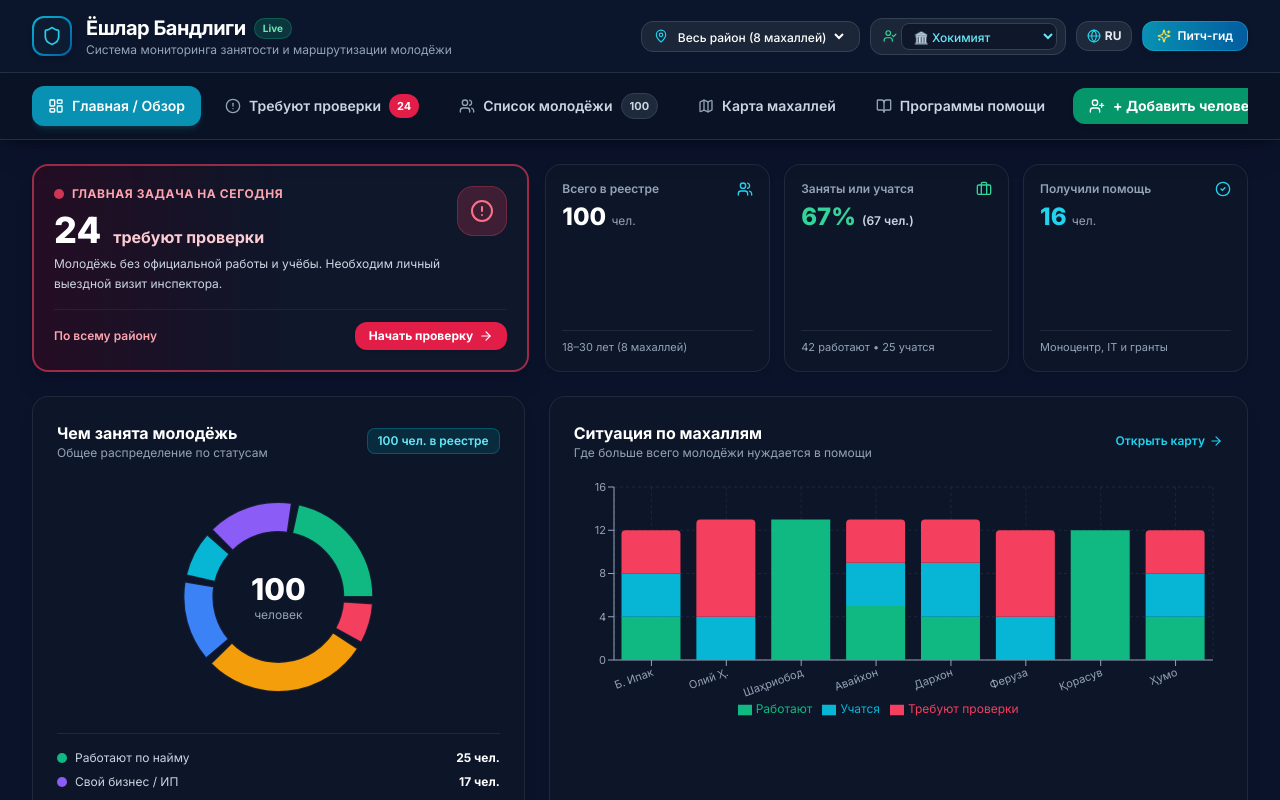
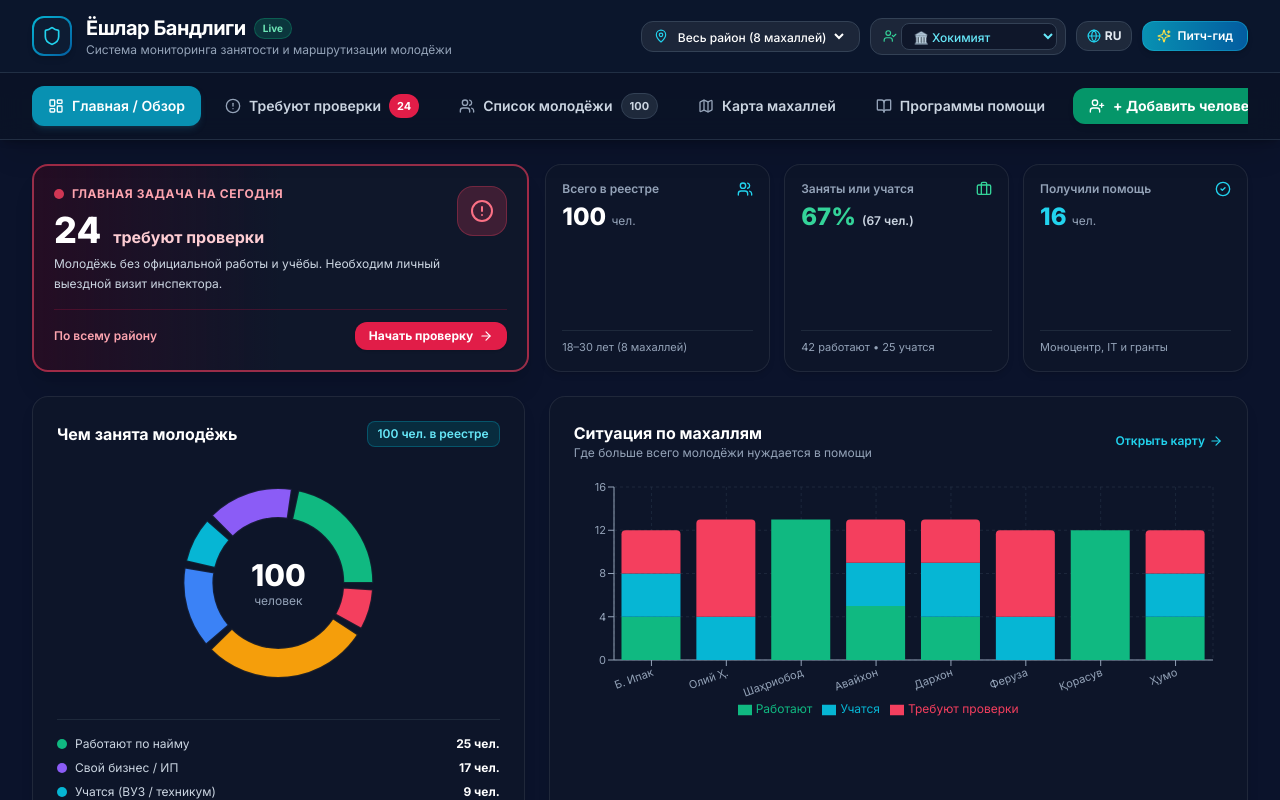
Before and after one commit to fluxo159/NEVERLOSE-Memesense, a React (Vite) app: page / in a window 1280 px wide. Shown: the top 800 px of the page. Built offline with nearby package versions, Linux system fonts and the light colour scheme.

Commit message:
Удаление лишней подписи 'Общее распределение по статусам' из карточки диаграммы для чистоты интерфейса

```diff
--- a/src/components/DashboardView.tsx
+++ b/src/components/DashboardView.tsx
@@ -65,14 +65,9 @@ export const DashboardView: React.FC<DashboardViewProps> = ({
         <div className="lg:col-span-5 glass-panel rounded-2xl p-6 border border-slate-700/60 bg-slate-900/80 shadow-lg flex flex-col justify-between">
           <div>
             <div className="flex items-center justify-between mb-2">
-              <div>
-                <h3 className="text-base font-bold text-white">
-                  {lang === 'ru' ? 'Чем занята молодёжь' : 'Ёшлар бандлиги ҳолати'}
-                </h3>
-                <p className="text-xs text-slate-400">
-                  {lang === 'ru' ? 'Общее распределение по статусам' : 'Ҳолатлар бўйича тақсимот'}
-                </p>
-              </div>
+              <h3 className="text-base font-bold text-white">
+                {lang === 'ru' ? 'Чем занята молодёжь' : 'Ёшлар бандлиги ҳолати'}
+              </h3>
               <span className="text-xs text-cyan-300 font-semibold bg-cyan-950/80 px-2.5 py-1 rounded-lg border border-cyan-500/30">
                 {youthList.length} {lang === 'ru' ? 'чел. в реестре' : 'киши'}
               </span>
```
